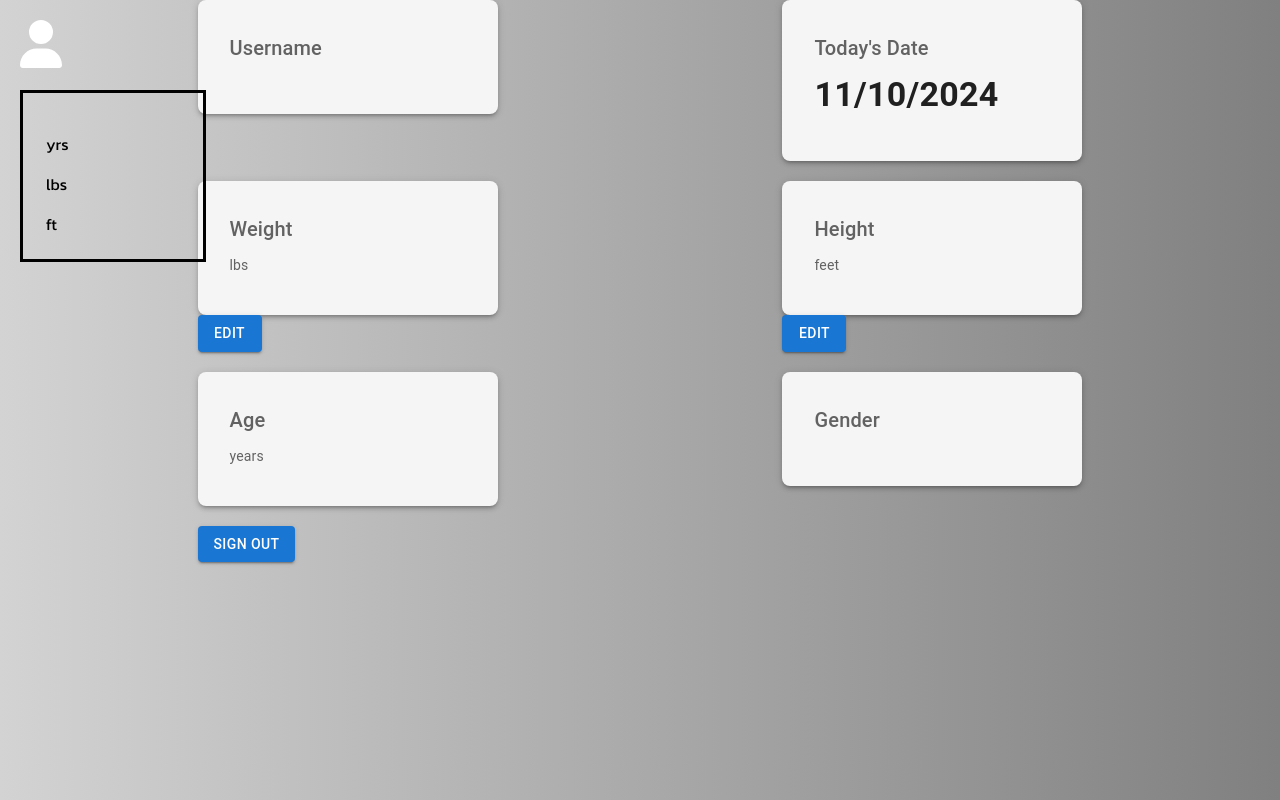
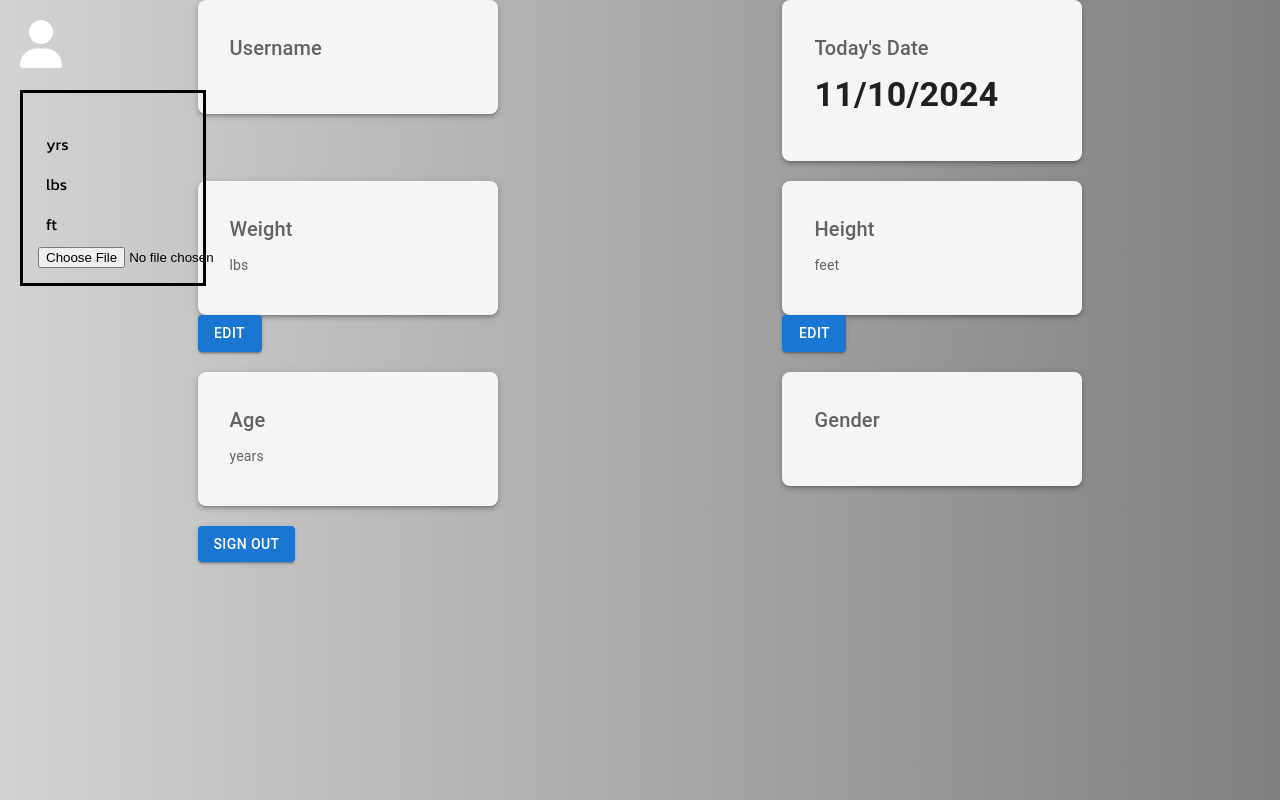
Before and after one commit to rysealex/fitness-tracker-front, a React (Create React App) app: page /home in a window 1280 px wide. Both pictures are taken after a click on the element 41 px from the left and 44 px from the top of the page. Built offline with nearby package versions, Linux system fonts and the light colour scheme.

Commit message:
Implements profile pic file upload feature with preview and save feature. Connects profile pic to backend and fetches accordingly.

```diff
--- a/src/pages/home.jsx
+++ b/src/pages/home.jsx
@@ -19,6 +19,7 @@ function Home() {
   const [weightInput, setWeightInput] = useState(stats.weight);
   const [heightInput, setHeightInput] = useState(stats.height);
   const [profileVisible, setProfileVisible] = useState(false);
+  const [profilePicture, setProfilePicture] = useState(null);
   // Event handler for sign out button
   const handleSignOut = (event) => {
     setUsername("");
@@ -92,8 +93,51 @@ function Home() {
       setHeightInput(newValue);
     }
   };
-  const handleProfileClick = () => {
-    setProfileVisible(!profileVisible);
+  // handle profile picture upload
+  const handlePictureChange = (e) => {
+    const file = e.target.files[0];
+    if (file) {
+      const fileType = file.type.split("/")[0];
+      if (fileType === "image") {
+        setProfilePicture(file);
+      } else {
+        alert("Please select a valid image file.");
+      }
+    }
+  };
+  const handleSaveProfilePicture = () => {
+    if (profilePicture) {
+        const formData = new FormData();
+        formData.append('file', profilePicture);
+
+        axios.put(`http://127.0.0.1:5000/user/${username}/profile-pic`, formData, {
+            headers: {
+                'Content-Type': 'multipart/form-data',
+            },
+        })
+        .then(response => {
+            console.log("Profile picture updated successfully:", response.data);
+            const imageUrl = response.data.profile_pic;
+            setProfilePicture(imageUrl);  // Update the state with new profile picture URL
+            axios.get(`http://127.0.0.1:5000/user/${username}/stats`)
+                .then(response => {
+                    setStats(response.data);
+                })
+                .catch(error => {
+                    console.log(error);
+                });
+        })
+        .catch(error => {
+            console.log("Error updating profile picture:", error);
+        });
+    }
+};
+  const handleProfilePicClick = () => {
+    setProfileVisible(prevVisible => {
+      const newVisible = !prevVisible;
+      console.log("Profile picture clicked. New profileVisible:", newVisible);
+      return newVisible;
+    });
   };
   // Fetch user stats
   useEffect(() => {
@@ -104,6 +148,7 @@ function Home() {
           setStats(response.data);
           setWeightInput(response.data.weight);
           setHeightInput(response.data.height);
+          setProfilePicture(response.data.profile_pic);
         })
         .catch(function (error) {
           console.log(error);
@@ -113,25 +158,41 @@ function Home() {
   return (
     <div>
       <aside className='profile-collapsable'>
-        <div className='profile-image' onClick={handleProfileClick}>
+        <div className='profile-image' onClick={handleProfilePicClick}>
+          {profilePicture ? (
+            <img src={`http://127.0.0.1:5000${profilePicture}`} alt="Profile-pic" />
+          ) : (
             <FontAwesomeIcon icon={faUser} size="3x" color="white" />
+          )}
         </div>
         <div className='profile-username'>
           <h3>{stats.fname} {stats.lname}</h3>
           <h4>{`${username}`}</h4>
         </div>
+        {profileVisible && (
           <div className={`profile-stats ${profileVisible ? 'visible' : ''}`}>
+            {console.log("profile stats rednered")}
             <ul>
               <li>{stats.gender}</li>
               <li>{stats.age} yrs</li>
-            <li>
-              {stats.weight} lbs
-            </li>
-            <li>
-              {stats.height} ft
-            </li>
+              <li>{stats.weight} lbs</li>
+              <li>{stats.height} ft</li>
             </ul>
+            <div>
+              <input
+                type="file"
+                accept="image/*"
+                onChange={handlePictureChange}
+              />
+              {profilePicture && (
+                <div>
+                  <img src={profilePicture} alt="Profile-pic-preview" />
+                  <Button variant='contained' onClick={handleSaveProfilePicture}>Save</Button>
                 </div>
+              )}
+            </div>
+          </div>
+        )}
       </aside>
       <Container>
       {/* Flexbox container for stat cards */}
--- a/src/styles/index.css
+++ b/src/styles/index.css
@@ -79,6 +79,7 @@ h1, h2 {
     padding: 15px;
     border: solid black;
     width: 150px;
+    z-index: 2;
 }
 .profile-stats.visible {
     display: block;
```
Lines whose indentation alone changed are shown as unchanged.
